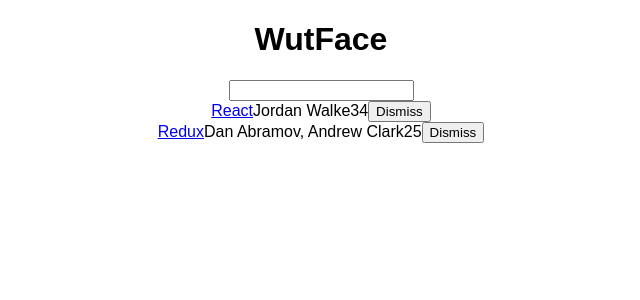
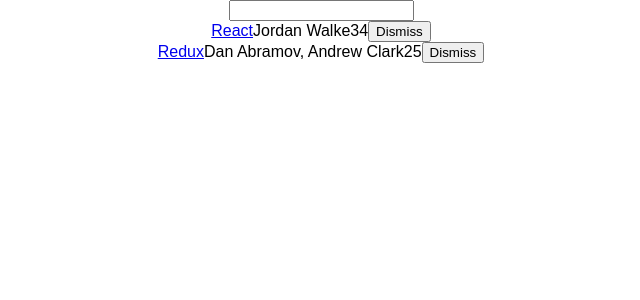
Before and after one commit to frameshft/hacker-news, a React (Create React App) app: page / in a window 1280 px wide. Shown: the top 300 px of the page, without its empty margins (319-959 px from the left). Built offline with nearby package versions, Linux system fonts and the light colour scheme.

Commit message:
Split Up Components

```diff
--- a/src/App.js
+++ b/src/App.js
@@ -49,15 +49,41 @@
     const { searchTerm, list } = this.state;
     return (
       <div className="App">
-        <h1>WutFace</h1>
-        <form>
-          <input
-            type='text'
-            onChange={ this.onSearchChange }
-          />
-        </form>
-        { list.filter(isSearched(searchTerm)).map(item =>
-          <div key={item.objectID}>
+        <Search
+          value={ searchTerm }
+          onChange={ this.onSearchChange }
+        />
+        <Table
+          list={ list }
+          pattern={ searchTerm }
+          onDismiss={ this.onDismiss }
+        />
+      </div>
+    );
+  }
+}
+
+class Search extends Component {
+  render() {
+    const { value, onChange } = this.props;
+    return (
+      <form>
+        <input
+          type="text"
+          value={ value }
+          onChange={ onChange }
+        />
+      </form>
+    );
+  }
+}
+
+class Table extends Component {
+  render() {
+    const { list, pattern, onDismiss } = this.props;
+    return (
+      <div>
+        { list.filter(isSearched(pattern)).map(item => <div key={item.objectID}>
             <span>
               <a href={item.url}>{item.title}</a>
             </span>
@@ -65,18 +91,11 @@
             <span>{item.num_comments}</span>
             <span>{item.points}</span>
             <span>
-              <button
-                onClick={() => this.onDismiss(item.objectID)}
-                type='button'
-              >
-                Dismiss
-              </button>
+              <button onClick={() => onDismiss(item.objectID)} type="button">Dismiss</button>
             </span>
-          </div>
-        )}
+        </div>)}
       </div>
     );
   }
 }
-
 export default App;
```
